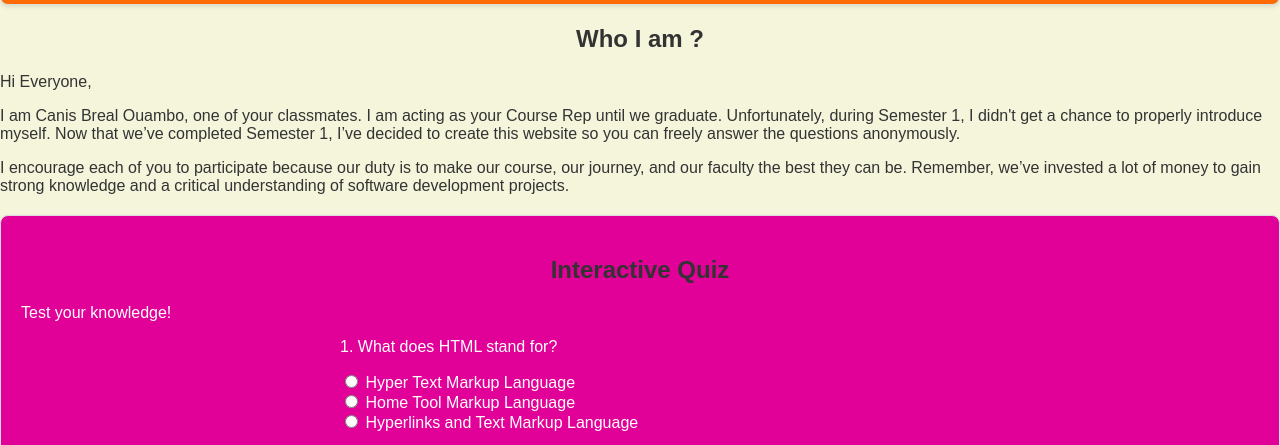
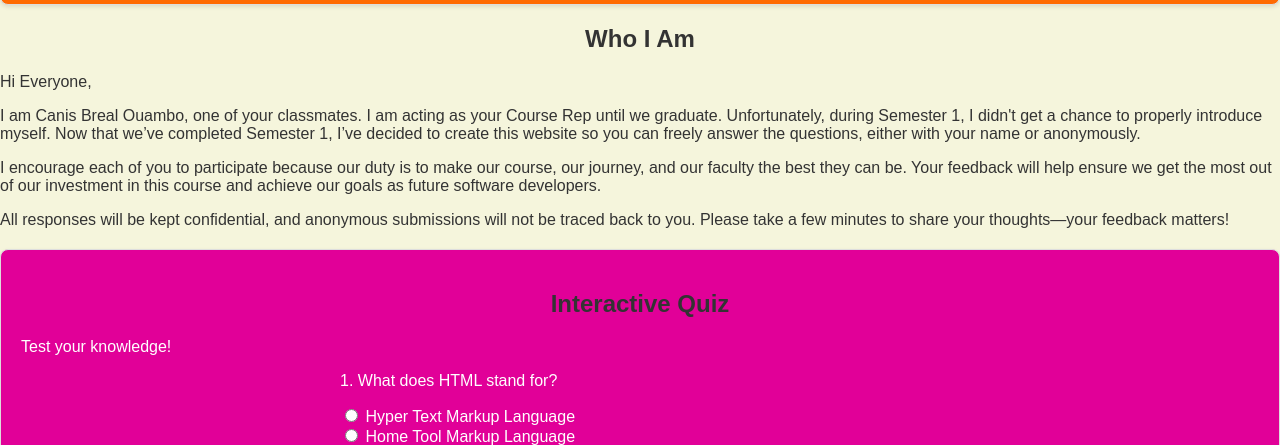
Before and after one commit to OuamboC/student-questionnaire, a plain HTML site: page questionnaire.html in a window 1280 px wide. Shown: the part 339-784 px from the top of the page. Drawn offline with nearby package versions, Linux system fonts and the light colour scheme.

Commit message:
Modify the About section to improving clarity

```diff
--- a/questionnaire.html
+++ b/questionnaire.html
@@ -39,21 +39,17 @@
         <h2>Countdown to the End of Semester</h2>
         <div id="timer"></div>
     </section>
-    <h2>Who I am ?</h2>
+    <h2>Who I Am</h2>
     <section id="About">
       <p>Hi Everyone,</p>
       <p>
-        I am Canis Breal Ouambo, one of your classmates. I am acting as your
-        Course Rep until we graduate. Unfortunately, during Semester 1, I didn't
-        get a chance to properly introduce myself. Now that we’ve completed
-        Semester 1, I’ve decided to create this website so you can freely answer
-        the questions anonymously.
+        I am Canis Breal Ouambo, one of your classmates. I am acting as your Course Rep until we graduate. Unfortunately, during Semester 1, I didn't get a chance to properly introduce myself. Now that we’ve completed Semester 1, I’ve decided to create this website so you can freely answer the questions, either with your name or anonymously.
       </p>
       <p>
-        I encourage each of you to participate because our duty is to make our
-        course, our journey, and our faculty the best they can be. Remember,
-        we’ve invested a lot of money to gain strong knowledge and a critical
-        understanding of software development projects.
+        I encourage each of you to participate because our duty is to make our course, our journey, and our faculty the best they can be. Your feedback will help ensure we get the most out of our investment in this course and achieve our goals as future software developers.
+      </p>
+      <p>
+        All responses will be kept confidential, and anonymous submissions will not be traced back to you. Please take a few minutes to share your thoughts—your feedback matters!
       </p>
     </section>
     <section id="quiz" >
```
Also changed, not shown: index.html (+6 -10 lines).
